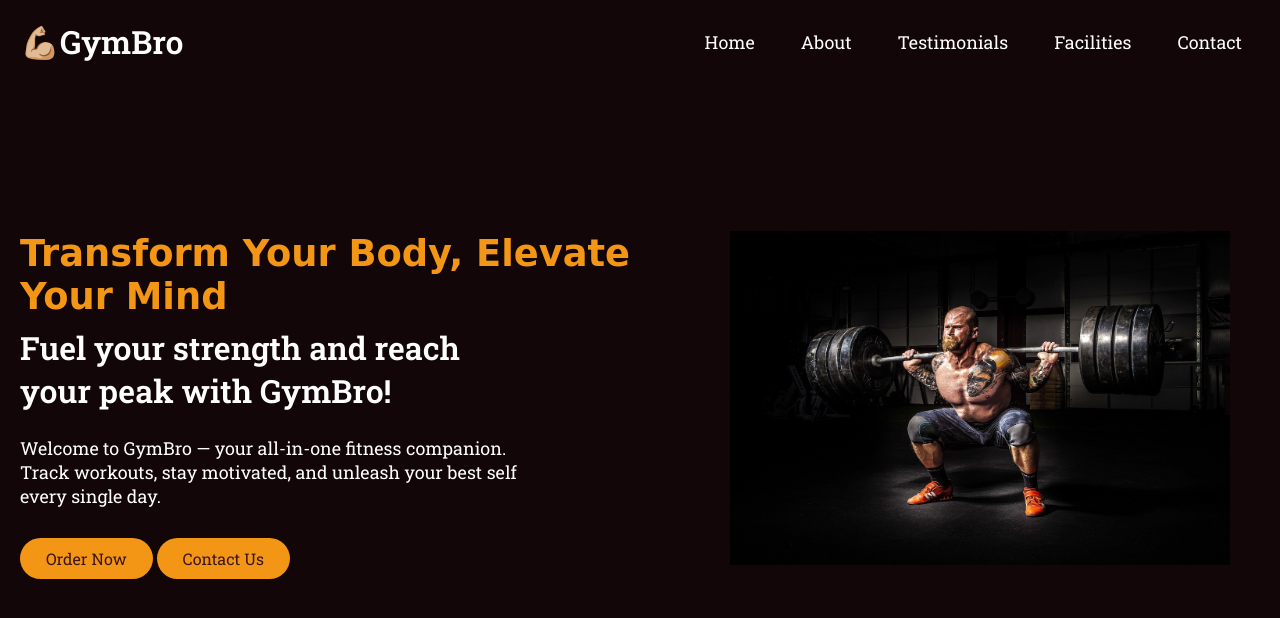
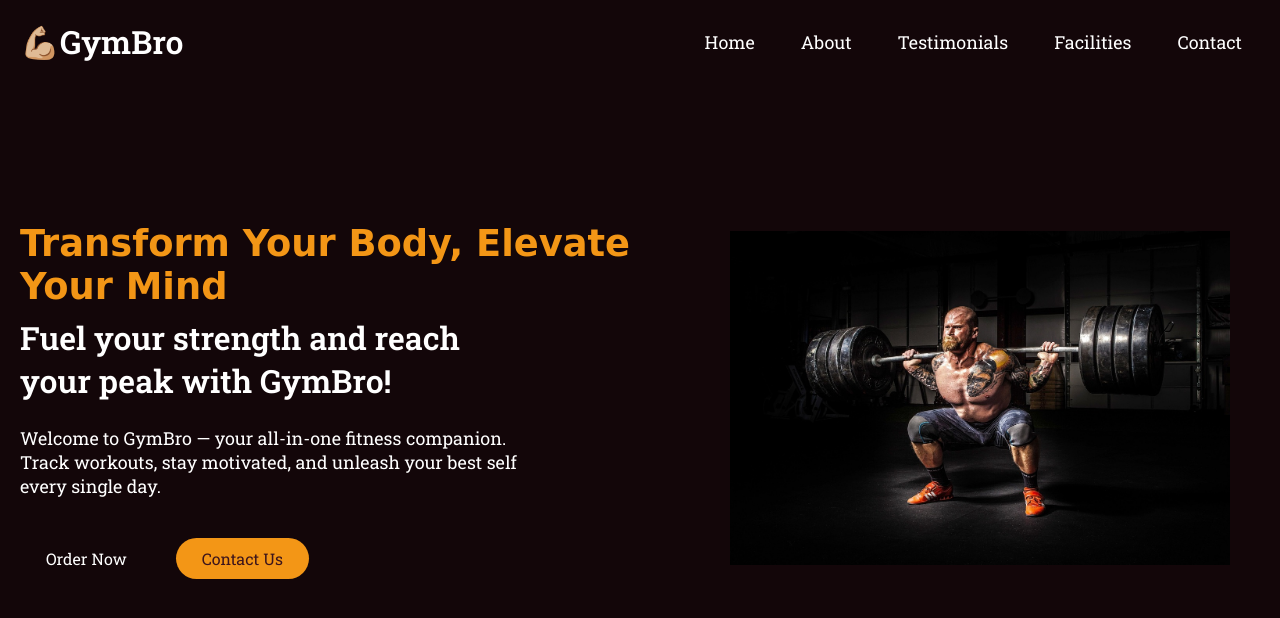
Before and after one commit to veradanicode/GymBro, a plain HTML site: page index.html in a window 1280 px wide. In both pictures the pointer is over the link "Order Now". Drawn offline with Linux system fonts and the light colour scheme.

Commit message:
style button in hero section

```diff
--- a/style.css
+++ b/style.css
@@ -130,6 +130,10 @@ header .navbar{
     font-size: var(--font-size-m);
 }
 
+.hero-section .hero-details .buttons{
+    display: flex;
+    gap: 23px;
+}
 .hero-section .hero-image-wrapper{
     max-width: 500px;
     margin-right: 30px;
@@ -142,3 +146,10 @@ header .navbar{
     background: var(--secondary-color);
     font-weight: var(--font-size-m);
 }
+
+
+.hero-section .hero-details .button:hover{
+    color: var(--white-color);
+    border-color: var(--white-color);
+    background: transparent;
+}
```
